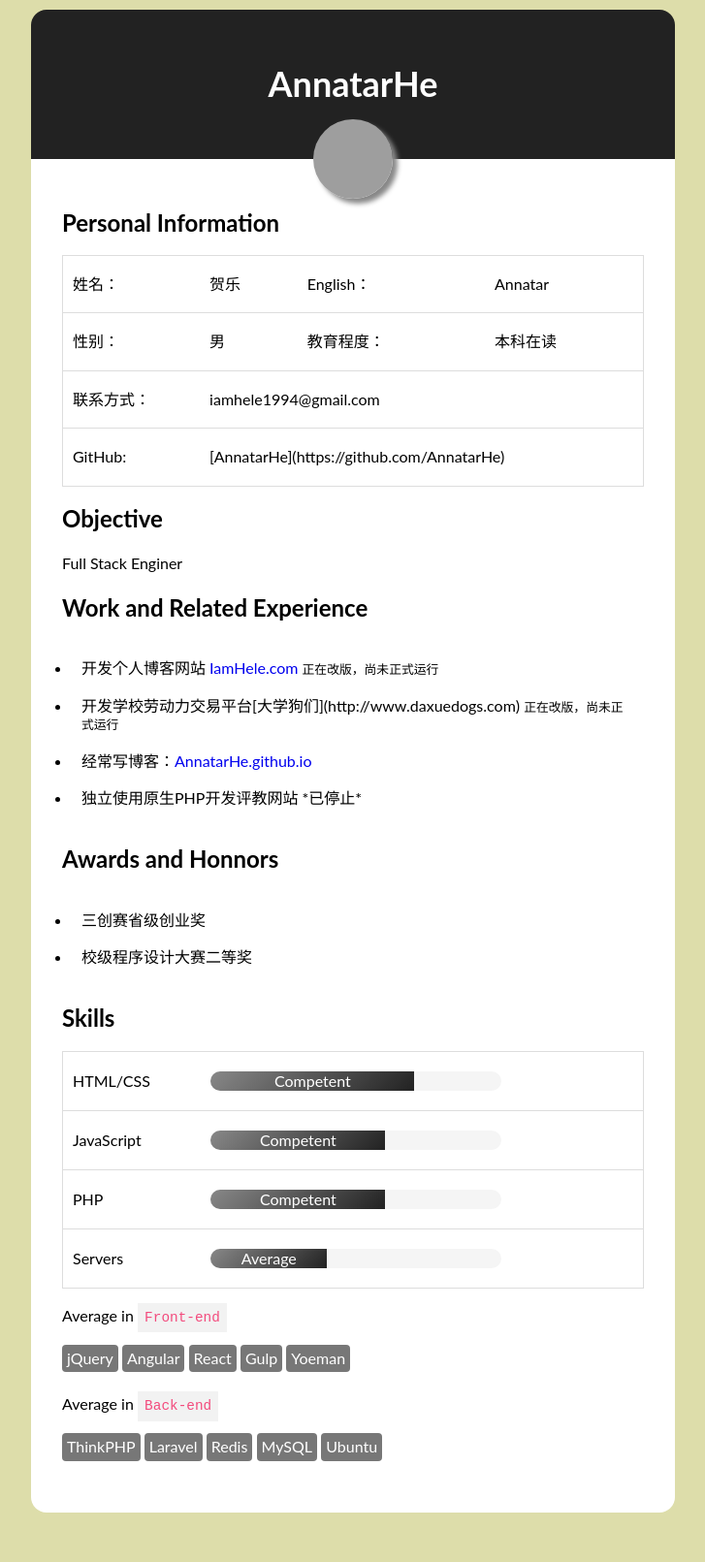
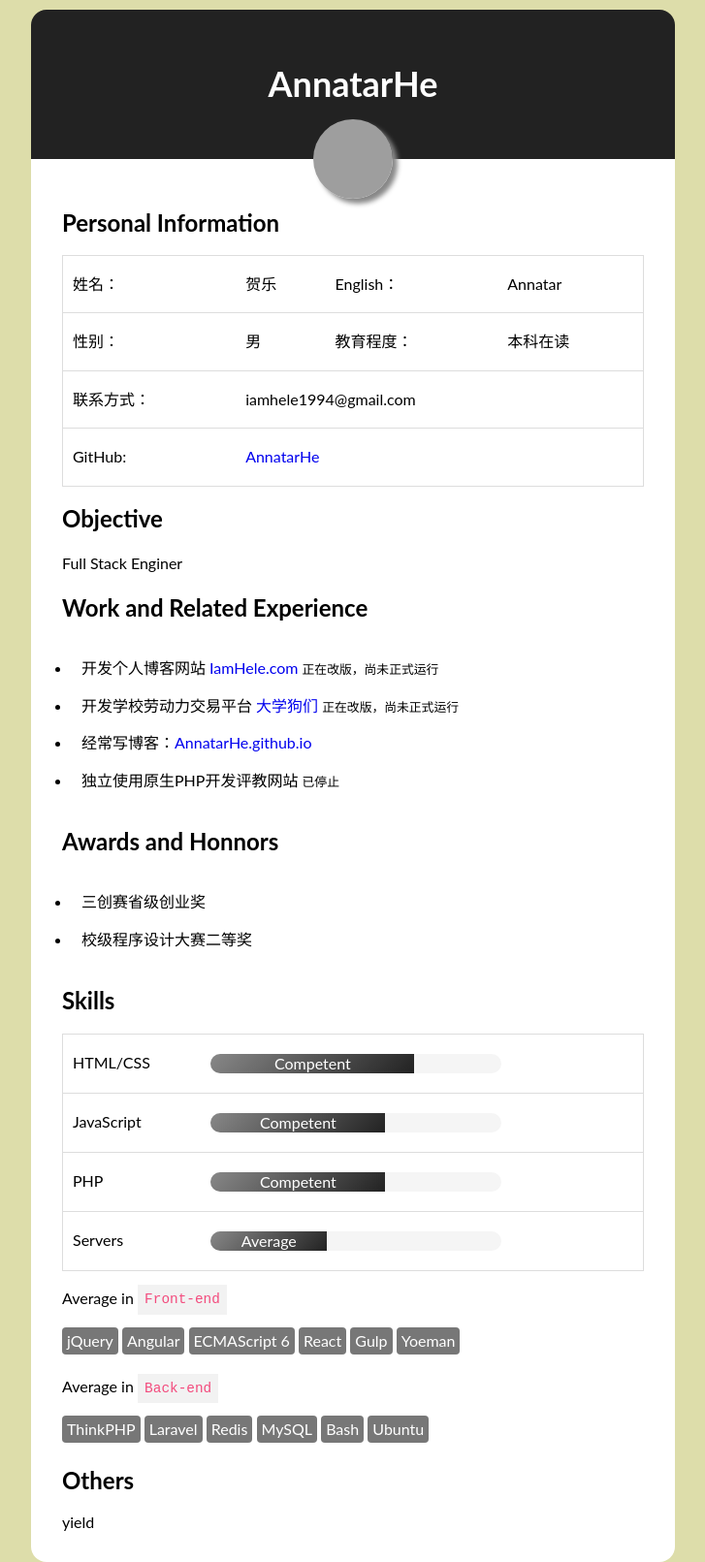
Before and after one commit to AnnatarHe/AnnatarHe.github.io, a Jekyll site: the page resume.html, which Jekyll copies as it is, in a window 1280 px wide. Shown: the whole page at 97% size, without its empty margins (276-1003 px from the left). Built offline with Jekyll 4.4.1, drawn with Linux system fonts in a browser that asks for light colours; nearby versions of some CDN libraries; before the commit the page ends 1560 px from its top, so only the background shows below that; grey boxes are pictures that could not be loaded.

Commit message:
add skills item and modify images link and alt attr

```diff
--- a/css/resume.scss
+++ b/css/resume.scss
@@ -54,6 +54,8 @@ $tableLine: #ddd;
     border-spacing: 0;
     width: 100%;
     border: 1px solid $tableLine;
+    border-collapse: collapse;
+    vertical-align: middle;
     tr {
       border-bottom: 1px solid $tableLine;
       &:last-child {
@@ -67,8 +69,9 @@ $tableLine: #ddd;
     td {
       padding: 20px 10px;
     }
-    border-collapse: collapse;
-    vertical-align: middle;
+    a {
+      display: inline-block;
+    }
   }
   .list {
     padding: 10px;
--- a/resume.html
+++ b/resume.html
@@ -6,7 +6,7 @@
   <meta name="viewport" content="width=device-width, initial-scale=1">
   <meta name="renderer" content="webkit">
   <meta http-equiv="Cache-Control" content="no-siteapp">
-  <meta name="keywords" content="hele 贺乐 {{page.title}} 贺乐同学 个人博客">
+  <meta name="keywords" content="hele 贺乐 resume 贺乐同学 个人博客">
   <meta name="description" content="贺乐同学的梦想与生活,全栈型方向">
   <meta name="author" content="贺乐,hele@iamhele.com">
   <title>Resume | AnnatarHe.github.io</title>
@@ -21,7 +21,7 @@
   <div class="header">
     <h1>AnnatarHe</h1>
   </div>
-  <img src="https://avatars1.githubusercontent.com/u/8704175?v=3&s=460" class="face" alt="">
+  <img src="https://avatars1.githubusercontent.com/u/8704175?v=3&s=460" class="face" alt="AnnatarHe face">
   <div class="content">
     <div class="info">
       <h2>Personal Information</h2>
@@ -44,7 +44,7 @@
          </tr>
          <tr>
            <td>GitHub: </td>
-           <td colspan="3"> [AnnatarHe](https://github.com/AnnatarHe) </td>
+           <td colspan="3"> <a href="https://github.com/AnnatarHe">AnnatarHe</a> </td>
          </tr>
         </table>
     </div>
@@ -57,9 +57,9 @@
       <h2>Work and Related Experience</h2>
       <ul class="list">
         <li>开发个人博客网站 <a href="http://iamhele.com">IamHele.com</a> <small>正在改版，尚未正式运行</small></li>
-        <li>开发学校劳动力交易平台[大学狗们](http://www.daxuedogs.com) <small>正在改版，尚未正式运行</small></li>
+        <li>开发学校劳动力交易平台 <a href="http://www.daxuedogs.com">大学狗们</a> <small>正在改版，尚未正式运行</small></li>
         <li>经常写博客：<a href="http://AnnatarHe.github.io">AnnatarHe.github.io</a></li>
-        <li>独立使用原生PHP开发评教网站 *已停止* </li>
+        <li>独立使用原生PHP开发评教网站 <small>已停止</small> </li>
       </ul>
     </div>
     <div class="awards">
@@ -110,6 +110,7 @@
       <ul class="list-unstyled">
         <li class="label">jQuery</li>
         <li class="label">Angular</li>
+        <li class="label">ECMAScript 6</li>
         <li class="label">React</li>
         <li class="label">Gulp</li>
         <li class="label">Yoeman</li>
@@ -122,10 +123,16 @@
         <li class="label">Laravel</li>
         <li class="label">Redis</li>
         <li class="label">MySQL</li>
+        <li class="label">Bash</li>
         <li class="label">Ubuntu</li>
       </ul>
+    </div>
 
+    <div class="others">
+      <h2>Others</h2>
+      yield
     </div>
-    <div class="others"></div>
   </div>
 </section>
+</body>
+</html>
```
